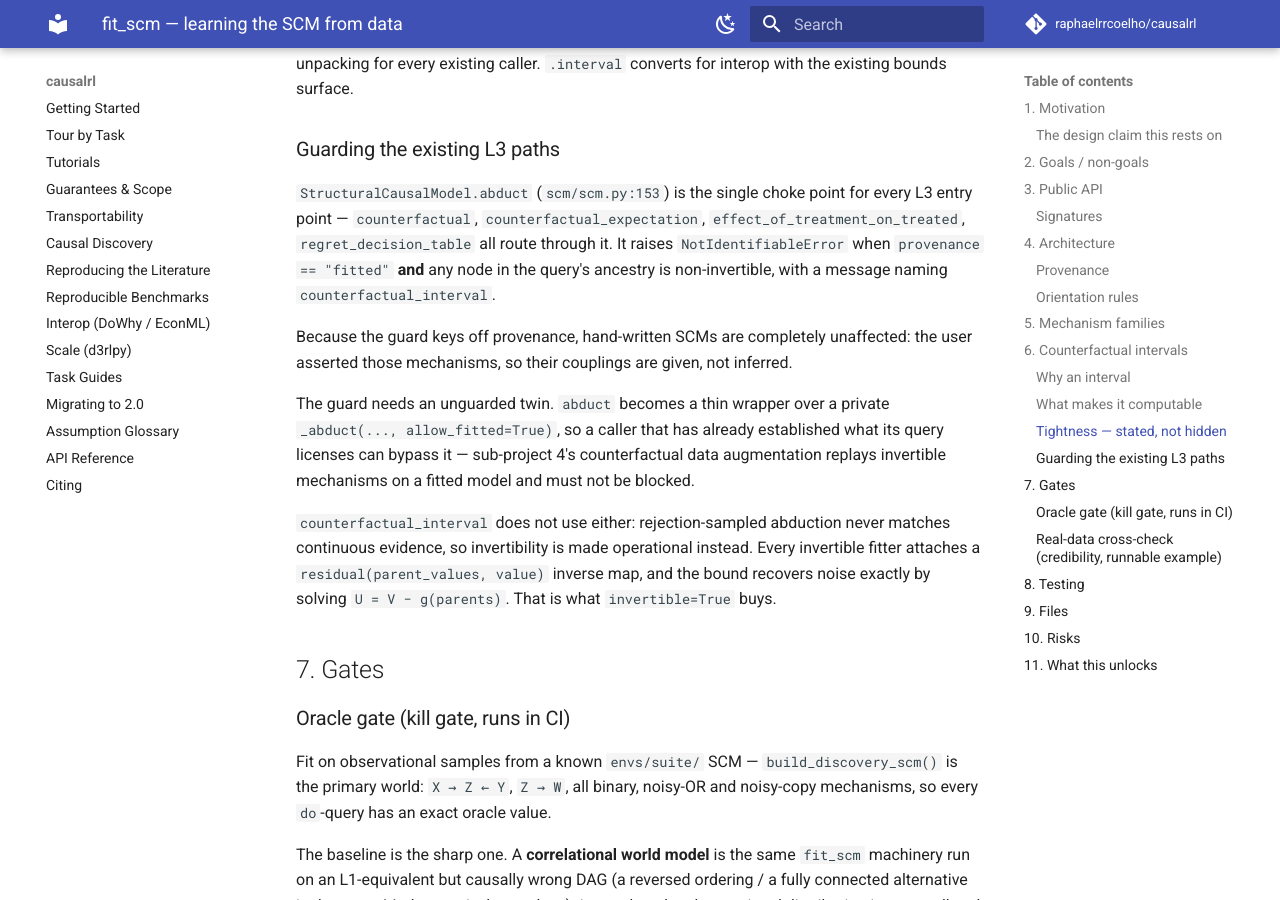
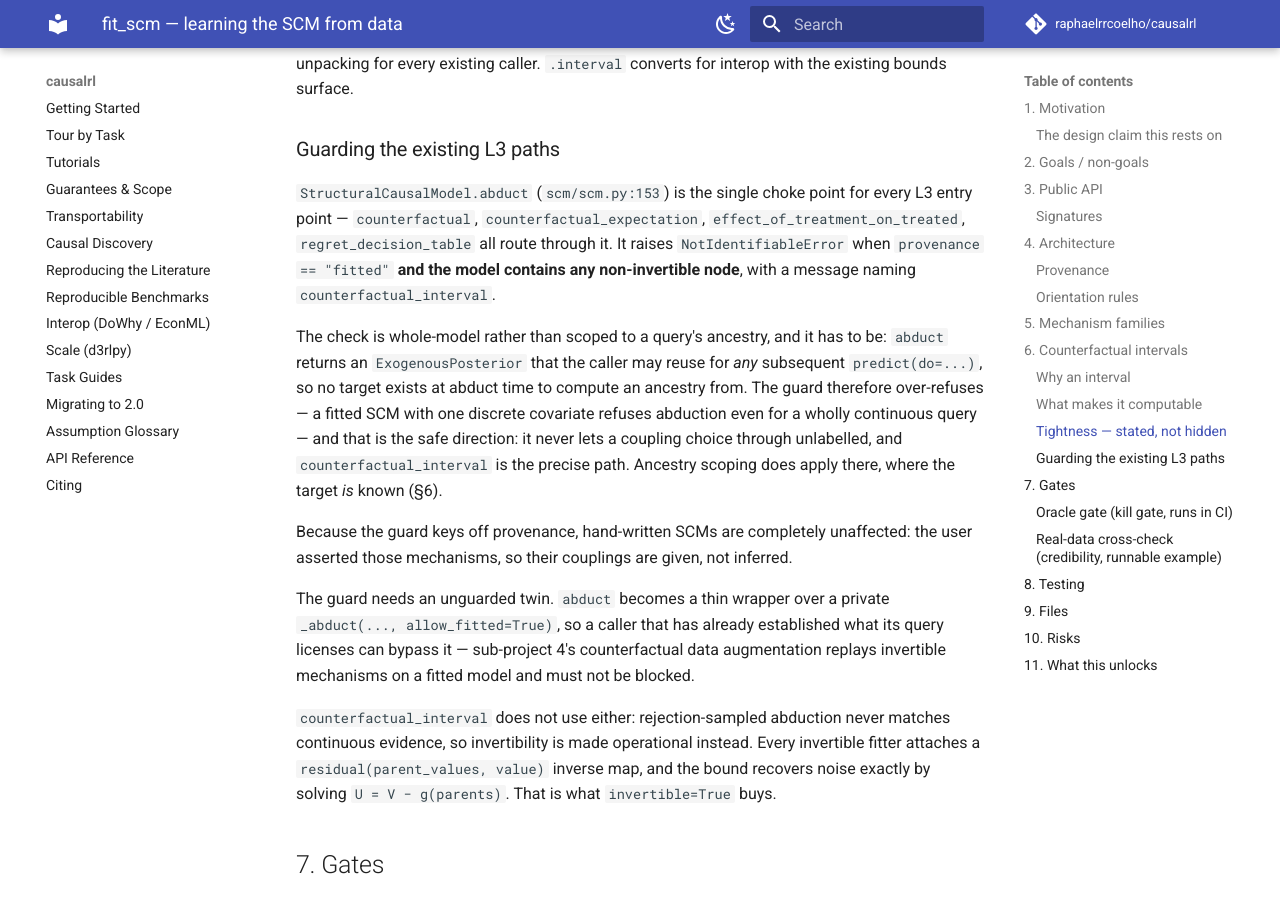
Before and after one commit to raphaelrrcoelho/causalrl, an MkDocs documentation site: the page built from docs/learned_scm/DESIGN.md, in a window 1280 px wide and 900 px high, scrolled down 6323 px. Built offline with MkDocs 1.6.1 and Material for MkDocs 9.7.7, drawn with Linux system fonts in a browser that asks for light colours; comment, search, counter and statistics services are not loaded.

Commit message:
docs(design): abduct's L3 guard is whole-model by necessity, not ancestry-scoped

```diff
--- a/docs/learned_scm/DESIGN.md
+++ b/docs/learned_scm/DESIGN.md
@@ -256,8 +256,16 @@ every existing caller. `.interval` converts for interop with the existing bounds
 `StructuralCausalModel.abduct` (`scm/scm.py:153`) is the single choke point for every L3 entry
 point — `counterfactual`, `counterfactual_expectation`, `effect_of_treatment_on_treated`,
 `regret_decision_table` all route through it. It raises `NotIdentifiableError` when
-`provenance == "fitted"` **and** any node in the query's ancestry is non-invertible, with a message
-naming `counterfactual_interval`.
+`provenance == "fitted"` **and the model contains any non-invertible node**, with a message naming
+`counterfactual_interval`.
+
+The check is whole-model rather than scoped to a query's ancestry, and it has to be: `abduct`
+returns an `ExogenousPosterior` that the caller may reuse for *any* subsequent `predict(do=...)`,
+so no target exists at abduct time to compute an ancestry from. The guard therefore over-refuses —
+a fitted SCM with one discrete covariate refuses abduction even for a wholly continuous query — and
+that is the safe direction: it never lets a coupling choice through unlabelled, and
+`counterfactual_interval` is the precise path. Ancestry scoping does apply there, where the target
+*is* known (§6).
 
 Because the guard keys off provenance, hand-written SCMs are completely unaffected: the user
 asserted those mechanisms, so their couplings are given, not inferred.
```
